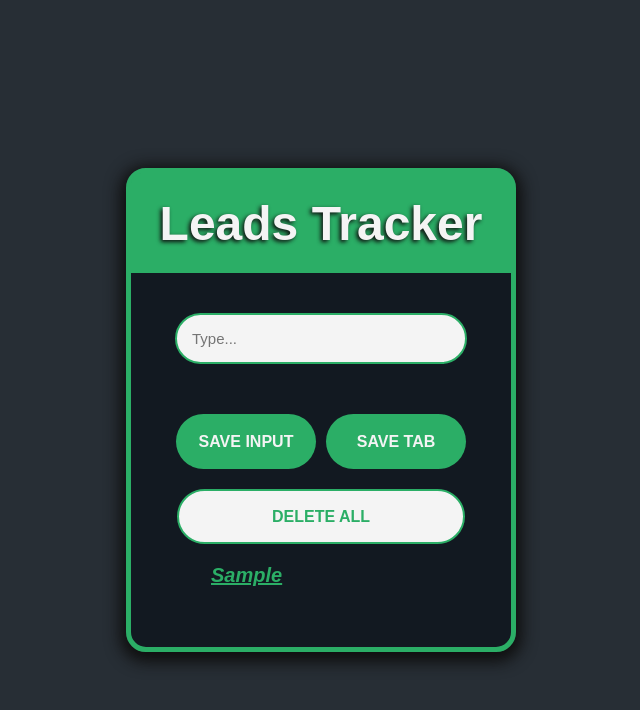
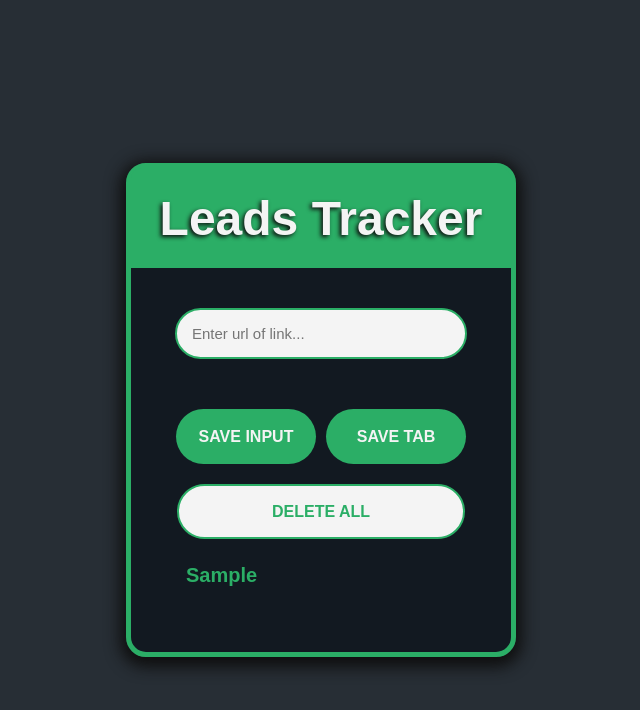
Before and after one commit to Sparsh47/bookmark-extension, a browser extension: page index.html in a window 1280 px wide. Both pictures are taken after typing "Sample" into the empty fields and a click on the button "SAVE INPUT". Shown: the whole page, without its empty margins (319-959 px from the left). Drawn offline with Linux system fonts and the light colour scheme; a web font is replaced by a local one.

Commit message:
Minor Changes in design

```diff
--- a/index.css
+++ b/index.css
@@ -3,10 +3,9 @@
 body {
   margin: 0px;
   padding: 10px;
-  font-family: Arial, Helvetica, sans-serif;
   background: #101820e6;
   min-width: 310px;
-  height: 100vh;
+  min-height: 100vh;
   display: grid;
   place-content: center;
 }
@@ -40,12 +39,10 @@ body {
   text-shadow: -2px 2px 4px rgba(15, 15, 15, 1);
 }
 
-input {
+.input-el {
   border: 2px solid #2bae66ff;
   padding: 15px;
   margin-inline: auto;
-  margin-block-start: 100px;
-  margin-block-end: 40px;
   display: block;
   border-radius: 30px;
   font-size: 15px;
@@ -54,6 +51,11 @@ input {
   background-color: #f4f4f4;
   color: #222;
   width: 86%;
+}
+
+#input-el {
+  margin-block-start: 100px;
+  margin-block-end: 40px;
 }
 
 .save {
@@ -128,15 +130,26 @@ input {
 }
 
 #ul-el {
+  text-align: center;
   list-style: none;
   color: #2bae66ff;
-  width: 220px;
+  width: 90%;
   padding: 10px;
   margin: 10px auto;
 }
+
+li {
+  display: flex;
+  align-items: center;
+  justify-content: space-between;
+  padding-block: 5px;
+  width: 100%;
+}
+
 li a {
+  font-family: "Sofia Sans Semi Condensed", sans-serif;
   font-size: 20px;
   color: #2bae66ff;
-  font-style: italic;
   font-weight: bold;
+  text-decoration: none;
 }
--- a/index.html
+++ b/index.html
@@ -9,13 +9,20 @@
       <div class="name">
         <h1>Leads Tracker</h1>
       </div>
-      <input type="text" id="input-el" placeholder="Type..." />
+      <input
+        type="text"
+        id="input-el"
+        class="input-el"
+        placeholder="Enter url of link..."
+      />
       <div class="save">
         <button id="input-btn">SAVE INPUT</button>
         <button id="tab-btn">SAVE TAB</button>
       </div>
       <button id="delete-btn">DELETE ALL</button>
-      <ul id="ul-el"></ul>
+      <div class="leads">
+        <ul id="ul-el"></ul>
+      </div>
     </div>
 
     <script src="index.js"></script>
--- a/index.js
+++ b/index.js
@@ -2,8 +2,8 @@ let myLeads = []
 const inputBtn = document.getElementById("input-btn")
 const deleteBtn = document.getElementById("delete-btn")
 const tabBtn = document.getElementById("tab-btn")
-const inputEl=document.getElementById("input-el")
-const ulEl=document.getElementById("ul-el")
+const inputEl = document.getElementById("input-el")
+const ulEl = document.getElementById("ul-el")
 
 inputBtn.addEventListener("click", function() {
     console.log("Button Clicked")
@@ -18,6 +18,7 @@ function render(leads){
                     ${leads[i]}
                 </a>
             </li>
+
         `
 
     }
```
